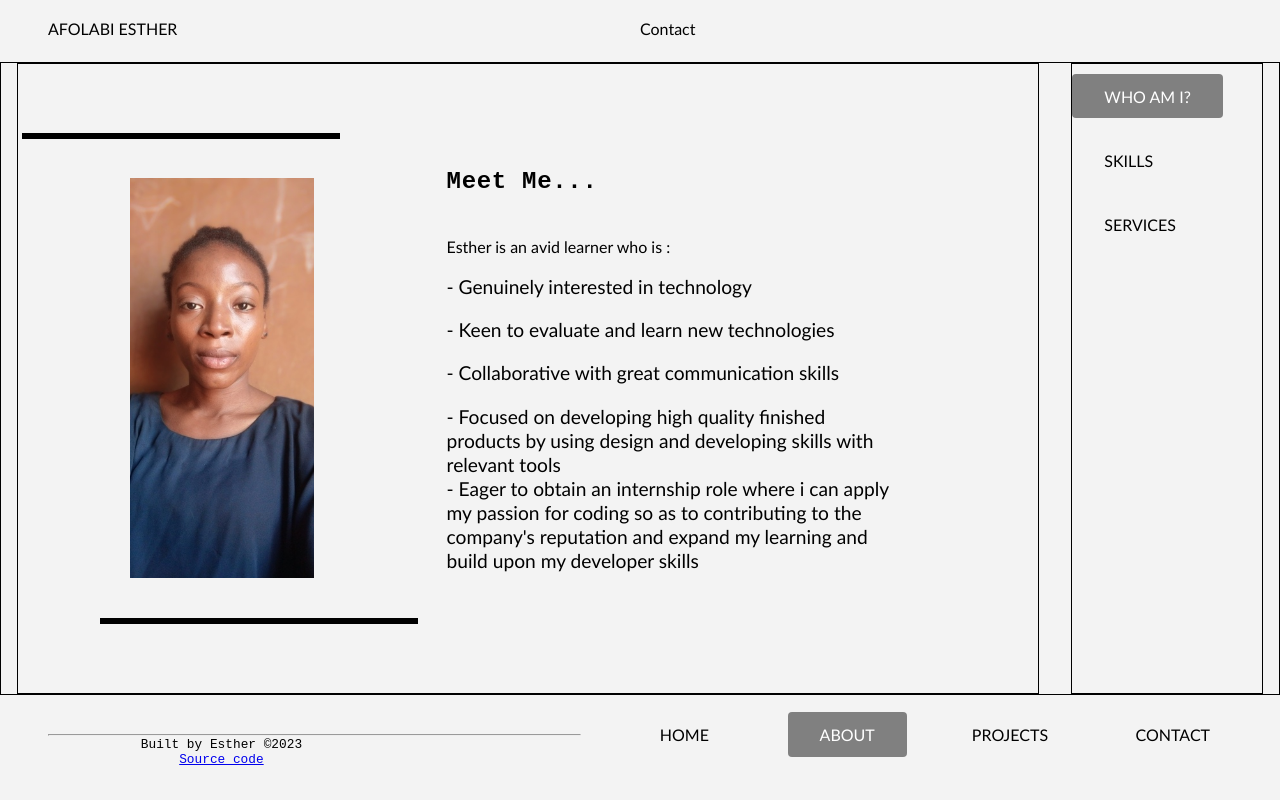
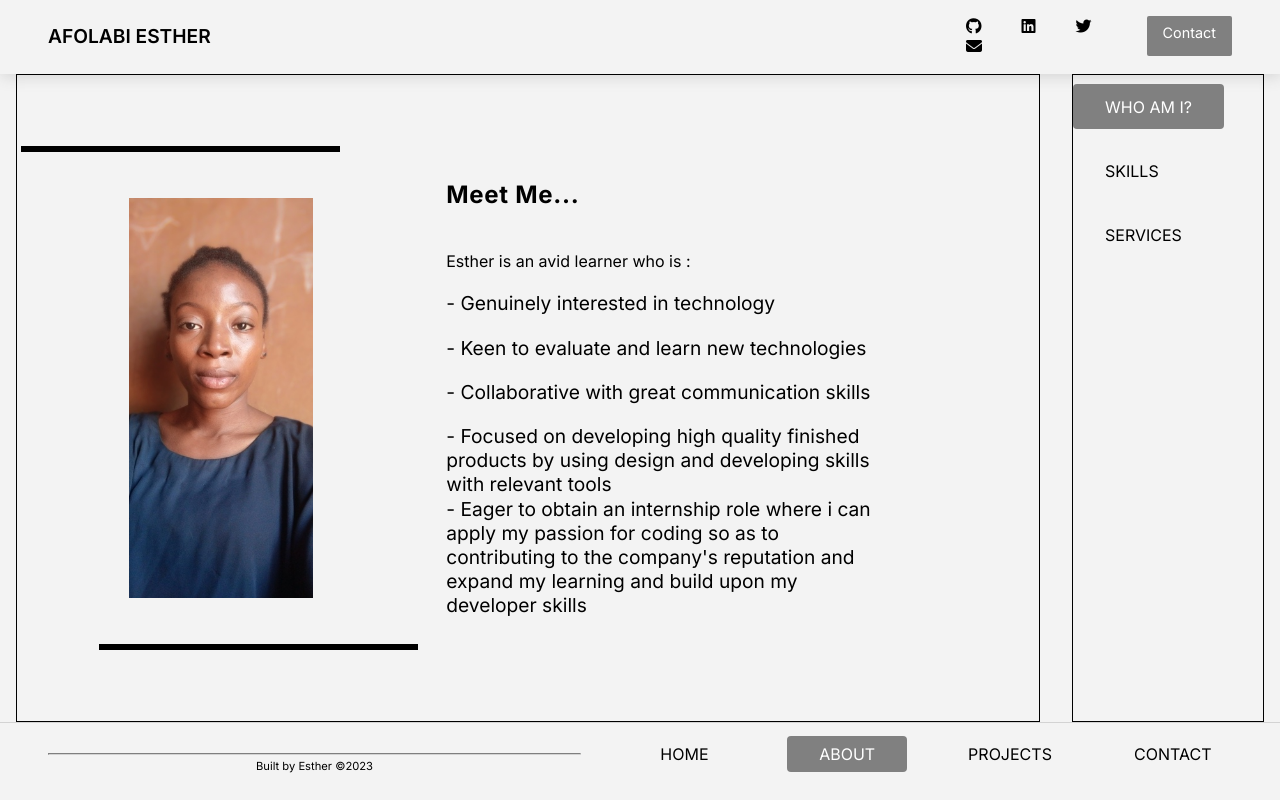
Before and after one commit to Hestia-Arc/react-portfolio, a React (Create React App) app: page /about/who in a window 1280 px wide. Built offline with nearby package versions, Linux system fonts and the light colour scheme.

Commit message:
Update main page

```diff
--- a/public/index.html
+++ b/public/index.html
@@ -2,18 +2,13 @@
 <html lang="en">
   <head>
     <meta charset="utf-8" />
-    <link rel="icon" href="%PUBLIC_URL%/favicon.ico" />
+    <!-- <link rel="icon" href="%PUBLIC_URL%/favicon.ico" /> -->
     <meta name="viewport" content="width=device-width, initial-scale=1" />
     <meta name="theme-color" content="#000000" />
     <meta
       name="description"
-      content="Web site created using create-react-app"
+      content="Esther's Portfolio"
     />
-    <link rel="apple-touch-icon" href="%PUBLIC_URL%/logo192.png" />
-    <!--
-      manifest.json provides metadata used when your web app is installed on a
-      user's mobile device or desktop. See https://developers.google.com/web/fundamentals/web-app-manifest/
-    -->
     <link rel="manifest" href="%PUBLIC_URL%/manifest.json" />
     <!--
       Notice the use of %PUBLIC_URL% in the tags above.
@@ -24,7 +19,13 @@
       work correctly both with client-side routing and a non-root public URL.
       Learn how to configure a non-root public URL by running `npm run build`.
     -->
-    <title>React App</title>
+    <title>Portfolio</title>
+    <script src="https://kit.fontawesome.com/ae623d7e43.js" crossorigin="anonymous"></script>
+
+    <!-- Google Font -->
+    <link rel="preconnect" href="https://fonts.googleapis.com">
+    <link rel="preconnect" href="https://fonts.gstatic.com" crossorigin>
+    <link href="https://fonts.googleapis.com/css2?family=Inter:wght@100;200;300;400;500;600;700;800;900&display=swap" rel="stylesheet">
   </head>
   <body>
     <noscript>You need to enable JavaScript to run this app.</noscript>
--- a/src/App.css
+++ b/src/App.css
@@ -4,6 +4,7 @@
   margin: 0;
   padding: 0;
   box-sizing: border-box;
+  font-family: 'Inter', sans-serif;
   /* outline: 1px solid black; */
   /* font-size: calc(60% + 0.8vmin); */
 }
@@ -30,7 +31,6 @@
 
 
 .App {
-  font-family: 'Trebuchet MS', 'Lucida Sans Unicode', 'Lucida Grande', 'Lucida Sans', Arial, sans-serif;
   height: 100%;
 }
 
@@ -40,41 +40,66 @@
 header {
   height: 100vh;
   background-color: #f3f3f3;
-  padding: 1.2rem 0 0 0;
+  /* padding: 1.2rem 0 0 0; */
 }
 nav {
   display: flex;
   justify-content: space-between;
-  padding: 0 3rem;
+  padding: 1rem 3rem 1.1rem;
+  box-shadow: 1px 3.2px 15px lightgray;
+}
+.nav-title {
+  align-self: center;
+  font-weight: 600;
+  font-size: 1.2rem;
 }
 .nav-menu {
-  width: 50%;
+  width: 25%;
   display: flex;
   justify-content: space-between;
+}
+.top-icon {
+  margin-left: 10px;
+  /* color: #16446b; */
+
+}
+.icon {
+  padding: 0 20px;
+}
+.nav-btn {
+  background: grey;
+  padding: 8px 12px;
+  border-radius: 2px;
+  width: 31%;
+  text-align: center;
+  color: #fff;
+  font-size: 0.9rem;
 }
 .header-inner {
   height: 81%;
   display: flex;
   align-items: center;
-  border: 1px solid black;
-  margin-top: 1.5rem;
+  /* border: 1px solid black; */
+  /* margin-top: 1.5rem; */
 }
 .header-tabs-container {
-  height: 5rem;
+  height: 4rem;
   /* border: 1px solid black; */
   display: flex;
   justify-content: space-between;
   align-items: center;
   position: relative;
   padding: 0 3rem;
+  border-top: 1px solid lightgray;
 }
 .horizontal-line {
   width: 45%;
+  border-color: lightgray;
 }
 .tab {
 
   width: 10%;
-  height: 3rem;
+  height: 2.2rem;
   display: flex;
   align-items: center;
   justify-content: center;
@@ -82,7 +107,7 @@ nav {
 .tab a {
   text-decoration: none;
   color: black;
-  padding: 0.8rem 2rem;
+  padding: 0.5rem 2rem;
   /* border: 1px solid black; */
   border-radius: 4px;
 }
@@ -96,47 +121,13 @@ footer {
   height: 1.8rem;
   padding: 0.8rem 0;
   /* color: beige; */
-  font-family: 'Courier New', Courier, monospace;
-  font-size: 0.8rem;
+  font-size: 0.7rem;
   position: absolute;
   top: 37%;
-  left: 11%;
+  left: 20%;
 }
 
 
-
-/* ------------------------------ */
-/* Section */
-/* .header-section, .about-section, .project-section, .contact-section {
-  display: flex;
-  flex-direction: column;
-  border: solid 1px #e8e9e9;
-  border-radius: 16px;
-  padding: 1.5rem;
-  margin-bottom: 1rem;
-  background-color: #e8e9e9;
-  color: #003c49;
-  height: 27rem;
-
-} */
-
-/*Header Section*/
-/* .header-section {
-  align-items: center;
-}
-*/
-.left-icon {
-  position: fixed;
-  left: 0;
-  bottom: 80px;
-  margin-left: 10px;
-  color: #16446b;
-
-}
-ul {
-  list-style-type: none;
-
-}
 
 
 /* ---------------------------- */
@@ -155,7 +146,7 @@ ul {
 }
 .header-tag1 {
   font-size: 1.3rem;
-  font-family: 'Courier New', Courier, monospace;
+  /* font-family: 'Courier New', Courier, monospace; */
   margin-top: 2rem;
 }
 .header-tag2 {
@@ -309,7 +300,7 @@ ul {
   font-size: 1.5rem;
   line-height: 1.4em;
   letter-spacing: 0.7px;
-  font-family: 'Courier New', Courier, monospace;
+  /* font-family: 'Courier New', Courier, monospace; */
   margin-block-start: 0;
 }
 .content {
--- a/src/App.js
+++ b/src/App.js
@@ -30,18 +30,18 @@ function App() {
 
           {/* Navigation */}
           <nav>
-              <div>AFOLABI ESTHER</div>
+              <div className='nav-title'>AFOLABI ESTHER</div>
 
               {/* menu */}
               <div className='nav-menu'>
                   {/* Social Icons */}
-                  <div className="left-icon">
-                      <span><i className="fa-brands fa-github"></i></span>
-                      <span><i className="fa-brands fa-linkedin"></i></span>
-                      <span><i className="fa-brands fa-twitter"></i></span>
-                      <span><i className="fa-solid fa-envelope"></i></span>
+                  <div className="top-icon">
+                      <span><i className="fa-brands fa-github icon"></i></span>
+                      <span><i className="fa-brands fa-linkedin icon"></i></span>
+                      <span><i className="fa-brands fa-twitter icon"></i></span>
+                      <span><i className="fa-solid fa-envelope icon"></i></span>
                   </div>
-                  <div>Contact</div>
+                  <div className='nav-btn'>Contact</div>
               </div>
           </nav>
 
@@ -49,7 +49,7 @@ function App() {
               {/* contents */}
              {/* Routes */}
               <Routes>
-                  <Route path='home' element={<Home />}/>
+                  <Route path='home' index element={<Home />}/>
                   <Route path='about' element={<About />}>
                       <Route path='who' element={<Who />}/>
                       <Route path='skill' element={<Skill />}/>
@@ -67,13 +67,15 @@ function App() {
               </Routes>
 
           </div>
+
+
           {/* tabs */}
           <div className='header-tabs-container'>
               <hr className='horizontal-line'/>
               {/* Footer */}
               <footer>
                 <div className="copyright">Built by Esther &copy;2023 </div>
-                <div><a href="https://github.com/Hestia-Arc/Portfolio-vercel">Source code</a></div>
+                {/* <div><a href="https://github.com/Hestia-Arc/Portfolio-vercel">Source code</a></div> */}
               </footer>
 
 
```
